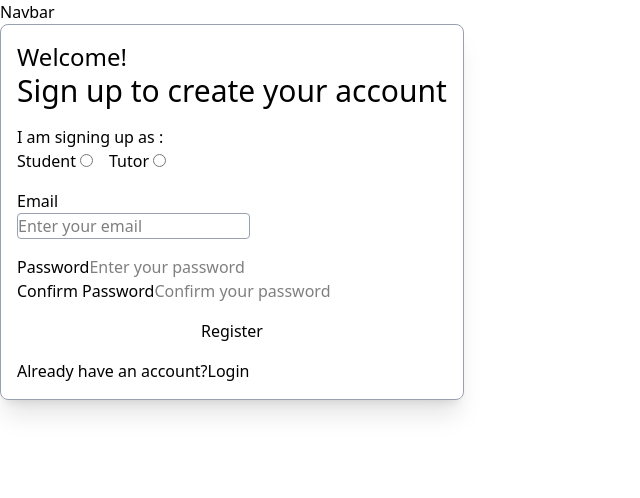
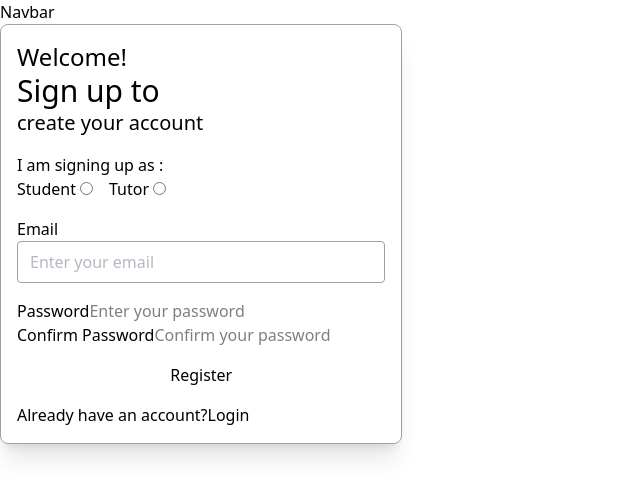
Before and after one commit to thesarpex/Learnflow-LMS, a React (Vite) app: page /signup in a window 1280 px wide. Shown: the top 498 px of the page, without its empty margins (0-640 px from the left). Built offline with nearby package versions, Linux system fonts and the light colour scheme; no server answers.

Commit message:
done styline email input on sign up page

```diff
--- a/src/routes/student/Signup.jsx
+++ b/src/routes/student/Signup.jsx
@@ -46,8 +46,9 @@ const Signup = () => {
         <div>
           <p className="text-2xl">Welcome!</p>
           <h2 className="text-3xl font-medium">
-            {""}Sign up to create your account
+            {""}Sign up to
           </h2>
+          <p className="text-xl">create your account</p>
         </div>
 
         {error && (
@@ -92,7 +93,7 @@ const Signup = () => {
               type="email"
               value={email}
               onChange={(e) => setEmail(e.target.value)}
-              className="block border border-gray-400 rounded-sm"
+              className="w-full block border border-gray-400 rounded-sm text-gray-500 px-3 py-2 focus:outline-none focus:ring-1"
               placeholder="Enter your email"
               required
             />
```
